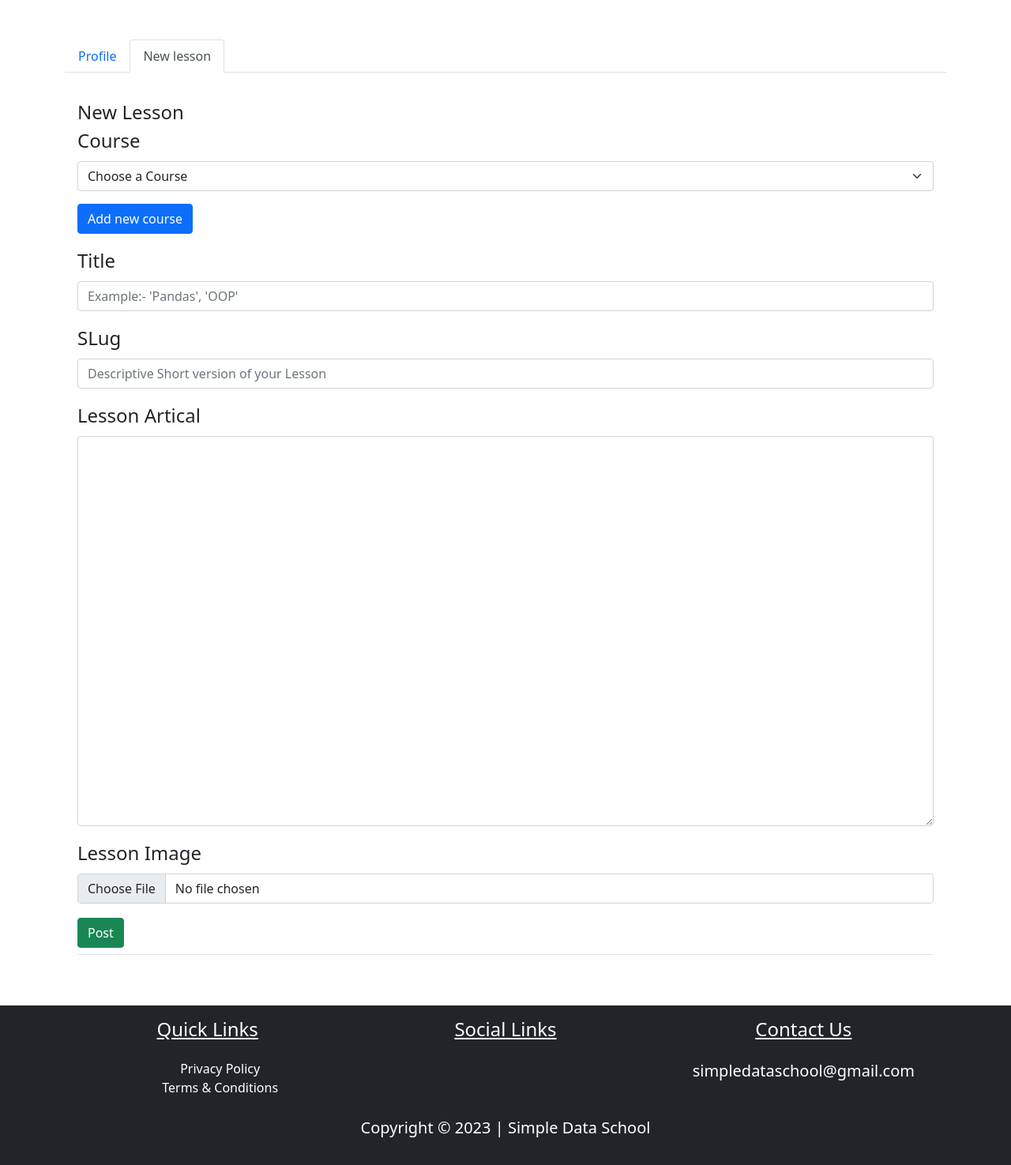
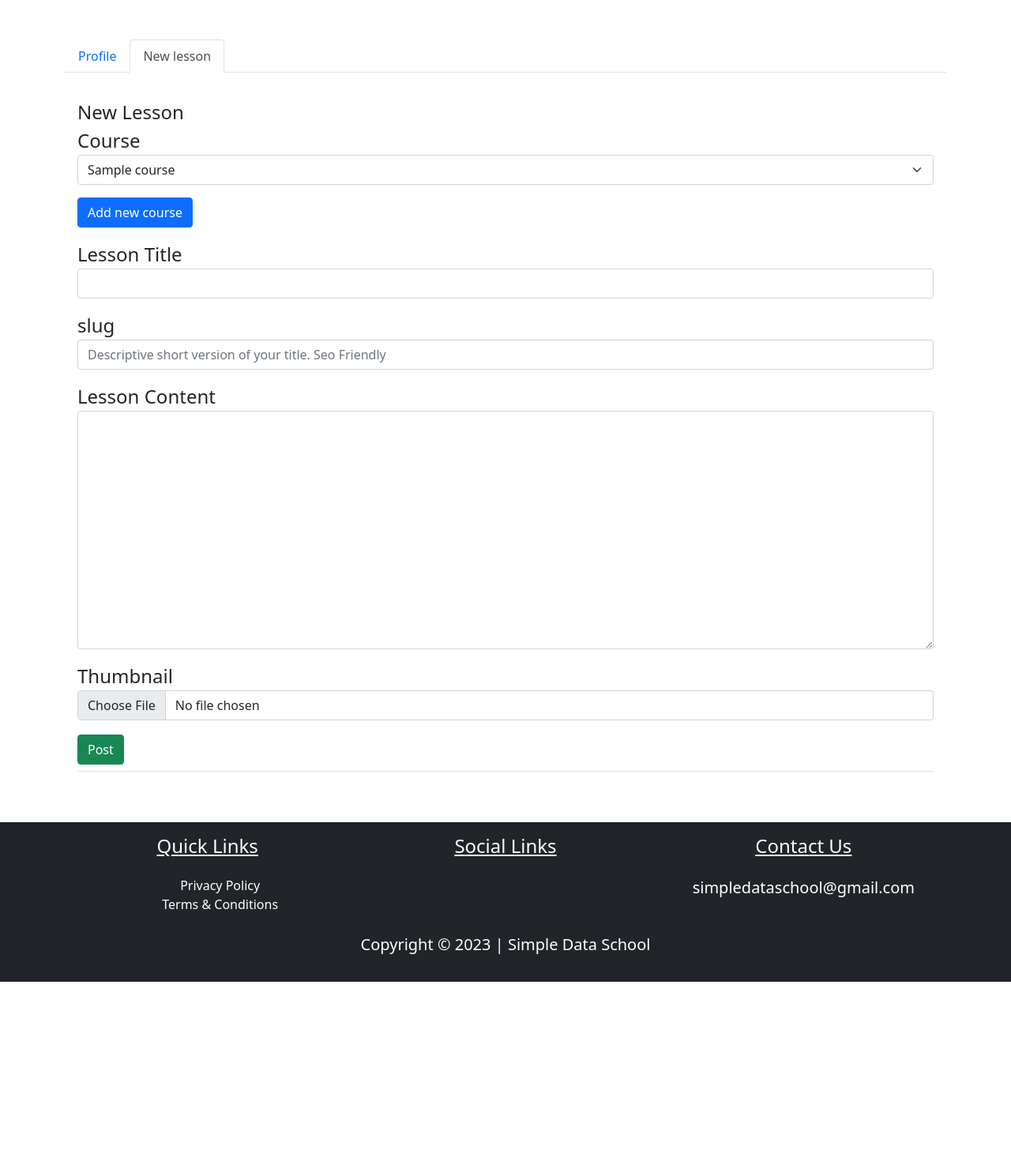
Before and after one commit to MohamedAbdElgni/Simple_data_School_web_app, a Flask app: page /dashboard/new_lesson in a window 1280 px wide. Shown: the part 82-1557 px from the top of the page at 79% size. After the commit the page ends 1325 px from the top, so only its background shows below. Run offline with Flask 3, Linux system fonts and the light colour scheme; a user stored in the database is signed in; tables that the repository leaves empty hold one stand-in row (values such as "Sample post"); grey boxes marked "Sample" are stand-in pictures; some libraries are stand-ins or nearby versions.

Commit message:
Add Lesson Page

```diff
--- a/simple/__init__.py
+++ b/simple/__init__.py
@@ -4,6 +4,8 @@ from flask_migrate import Migrate
 from flask_sqlalchemy import SQLAlchemy
 from flask_bcrypt import Bcrypt
 from flask_login import LoginManager
+from flask_ckeditor import CKEditor
+
 
 
 
@@ -59,6 +61,8 @@ login_manager.login_view = 'login'
 login_manager.login_message_category = 'info'
 login_manager.login_message = f"You have to log in to see this content "
 
+ckeditor = CKEditor(app)
+
 
 
 from simple import routes
--- a/simple/forms.py
+++ b/simple/forms.py
@@ -2,8 +2,10 @@ from flask_wtf import FlaskForm
 from wtforms import StringField, PasswordField, SubmitField,BooleanField,TextAreaField
 from wtforms.validators import DataRequired ,Length,Email,Regexp,EqualTo,ValidationError
 from flask_wtf.file import FileField, FileAllowed
-from simple.models import User
+from simple.models import User,Course
 from flask_login import current_user
+from wtforms_sqlalchemy.fields import QuerySelectField
+from flask_ckeditor import CKEditorField
 
 class RegistrationForm(FlaskForm):
     fname = StringField(
@@ -66,5 +68,13 @@ class UpdateProfileForm(FlaskForm):
         if user:
           raise ValidationError("Email Already exists! please choose a different email ")
 
+def choice_query():
+
+  return Course.query
 class NewLessonForm(FlaskForm):
+  course = QuerySelectField("Course", query_factory=choice_query,get_label='title')
+  title = StringField('Lesson Title', validators=[DataRequired(),Length(max=100)])
+  slug = StringField('slug',render_kw={"placeholder":"Descriptive short version of your title. Seo Friendly"}, validators=[DataRequired(),Length(max=32)])
+  content = TextAreaField('Lesson Content',render_kw={"rows":"12"}, validators=[DataRequired()])
+  thumbnail = FileField("Thumbnail",validators=[DataRequired(),FileAllowed(['jpg','png'])])
   submit = SubmitField("Lesson")
--- a/simple/routes.py
+++ b/simple/routes.py
@@ -115,5 +115,16 @@ def profile():
 @login_required
 def new_lesson():
   new_lesson_form = NewLessonForm()
+  if new_lesson_form.validate_on_submit():
+    course = new_lesson_form.course.data
+    lesson = Lesson(title = new_lesson_form.title.data,
+                    content = new_lesson_form.content.data,
+                    slug = new_lesson_form.slug.data,
+                    author = current_user,
+                    course_name = course)
+    db.session.add(lesson)
+    db.session.commit()
+    flash(f'Lesson {new_lesson_form.title.data} has been Created','info')
+    return redirect(url_for("home"))
   img_file = url_for('static',filename = f"user_pics/{current_user.img_file}")
   return render_template('new_lesson.html',title='New Lesson', img_file = img_file, new_lesson_form = new_lesson_form ,active_tab='new_lesson')
--- a/simple/templates/new_lesson.html
+++ b/simple/templates/new_lesson.html
@@ -2,34 +2,77 @@
 
 {%block new_lesson%}
 <div class="{{'tab-pane show active fade p-3' if active_tab=='new_lesson' else 'tab-pane fade p-3'}}">
-  <form action="/dashboard/new_lesson" method="post">
+  <form action="/dashboard/new_lesson" method="post" enctype="multipart/form-data">
     {{new_lesson_form.hidden_tag()}}
     <legend class="border-bottom my-3">New Lesson<legend>
       <div class="mb-3">
-        <label for="courses" class="form-label">Course</label>
-        <select name="" class="form-select" id="">
-        <option selected>Choose a Course</option>
-        <option value="1">Option One</option>
-        <option value="2">Option TWO</option>
-        <option value="3">Option Three</option>
-        </select>
-        <button type="button" class="btn btn-primary mt-3" data-bs-toggle="modal" data-bs-target="#newCourse">Add new course</button>
+        {{new_lesson_form.course.label(class='form-control-label')}}
+        {%if new_lesson_form.course.errors%}
+        {{new_lesson_form.course(class='form-control is-invalid')}}
+        <div class="invalid-feedback">
+        {%for error in new_lesson_form.course.errors%}
+        <span>{{error}}</span>
+        {%endfor%}
+        </div>
+        {%else%}
+        {{new_lesson_form.course(class='form-select')}}
+        {%endif%}
+        <button type="button" class="btn btn-primary mt-3" data-bs-toggle="modal" data-bs-target="#newCourse">
+        Add new course</button>
       </div>
       <div class="mb-3">
-      <label for="title" class="form-label">Title</label>
-      <input type="text" id="title" placeholder="Example:- 'Pandas', 'OOP'" class="form-control">
+      {{new_lesson_form.title.label(class='form-control-label')}}
+      {%if new_lesson_form.title.errors%}
+      {{new_lesson_form.title(class='form-control is-invalid')}}
+      <div class="invalid-feedback">
+        {%for error in new_lesson_form.title.errors%}
+        <span>{{error}}</span>
+        {%endfor%}
+        </div>
+        {%else%}
+        {{new_lesson_form.title(class='form-control')}}
+
+
+      {%endif%}
       </div>
       <div class="mb-3">
-      <label for="slug" class="form-label">SLug</label>
-      <input type="slug" id="slug" placeholder="Descriptive Short version of your Lesson " class="form-control">
+      {{new_lesson_form.slug.label(class='form-control-label')}}
+      {%if new_lesson_form.slug.errors%}
+      {{new_lesson_form.slug(class='form-control is-invalid')}}
+      <div class="invalid-feedback">
+      {%for error in new_lesson_form.slug.errors%}
+      <span>{{error}}</span>
+      {%endfor%}
+      </div>
+      {%else%}
+      {{new_lesson_form.slug(class='form-control')}}
+      {%endif%}
       </div>
       <div class="mb-3">
-      <label for="Lesson" class="form-label">Lesson Artical</label>
-      <textarea id="Lesson" class="form-control" rows="20"></textarea>
+        {{new_lesson_form.content.label(class='form-control-label')}}
+      {%if new_lesson_form.content.errors%}
+      {{new_lesson_form.content(class='form-control is-invalid')}}
+      <div class="invalid-feedback">
+      {%for error in new_lesson_form.content.errors%}
+      <span>{{error}}</span>
+      {%endfor%}
+      </div>
+      {%else%}
+      {{new_lesson_form.content(class='form-control')}}
+      {%endif%}
       </div>
       <div class="mb-3">
-      <label for="LessonImg" class="form-label">Lesson Image</label>
-      <input type="file" id="LessonImg" class="form-control" rows="20">
+        {{new_lesson_form.thumbnail.label(class='form-control-label')}}
+      {%if new_lesson_form.thumbnail.errors%}
+      {{new_lesson_form.thumbnail(class='form-control is-invalid')}}
+      <div class="invalid-feedback">
+      {%for error in new_lesson_form.thumbnail.errors%}
+      <span>{{error}}</span>
+      {%endfor%}
+      </div>
+      {%else%}
+      {{new_lesson_form.thumbnail(class='form-control')}}
+      {%endif%}
       </div>
 
 
@@ -39,6 +82,8 @@
       </div>
     </div>
   </form>
+  {{ckeditor.load()}}
+  {{ckeditor.config(name='content')}}
   <div class="modal fade" id="newCourse" tabindex="-1" aria-labelledby="newCourseModal" aria-hidden="true">
         <div class="modal-dialog">
             <div class="modal-content">
```
